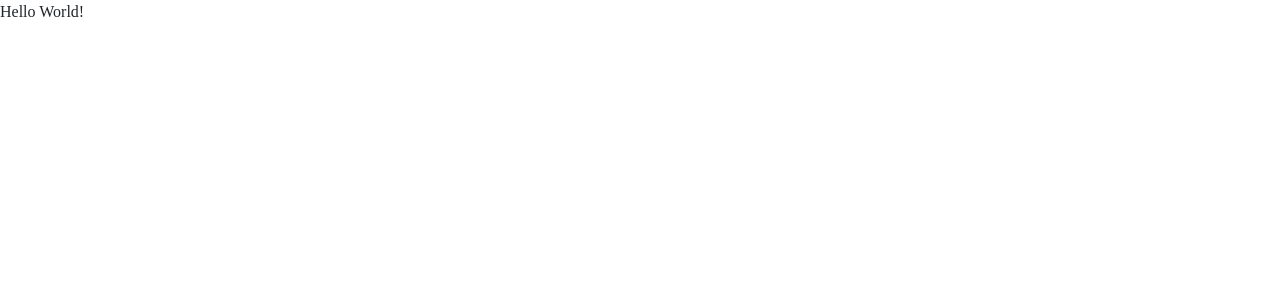
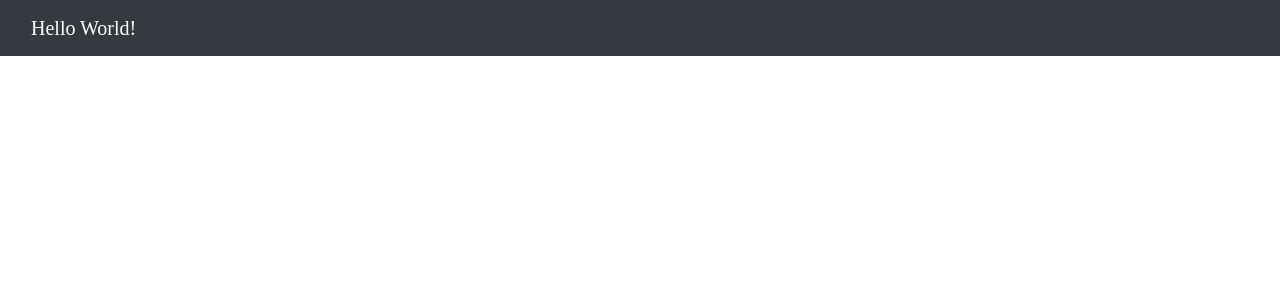
Before and after one commit to Rishu2000/kku-Notes-App, a React (Create React App) app in the folder client/: page / in a window 1280 px wide. Shown: the top 300 px of the page. Built offline with nearby package versions, Linux system fonts and the light colour scheme.

Commit message:
Implemented a Header Component and added styles.

```diff
--- a/client/src/components/App.js
+++ b/client/src/components/App.js
@@ -1,7 +1,14 @@
 import React from "react";
+import Header from "./Header";
 
 function App() {
-  return <div className="App">Hello World!</div>;
+  return (
+    <div className="App">
+      <Header dark={true} className="Header">
+        Hello World!
+      </Header>
+    </div>
+  );
 }
 
 export default App;
--- /dev/null
+++ b/client/src/components/Header.js
@@ -0,0 +1,22 @@
+import React from "react";
+
+const Header = ({ dark, children, className }) => {
+  dark = !!dark ? "dark" : "false";
+  return (
+    <nav
+      className={
+        "navbar navbar-" +
+        dark +
+        " bg-" +
+        dark +
+        (className ? " " + className : "")
+      }
+    >
+      <div className="container-fluid">
+        <span className="navbar-brand">{children}</span>
+      </div>
+    </nav>
+  );
+};
+
+export default Header;
--- /dev/null
+++ b/client/src/styles/App.scss
@@ -0,0 +1,3 @@
+.App {
+  @import "./Header.scss";
+}
--- /dev/null
+++ b/client/src/styles/Header.scss
@@ -0,0 +1,3 @@
+.Header {
+  margin-bottom: 15px;
+}
--- a/client/src/styles/index.scss
+++ b/client/src/styles/index.scss
@@ -1,4 +1,5 @@
 * {
+  @import "./App.scss";
   font-family: open-sans;
   margin: 0;
 }
```
